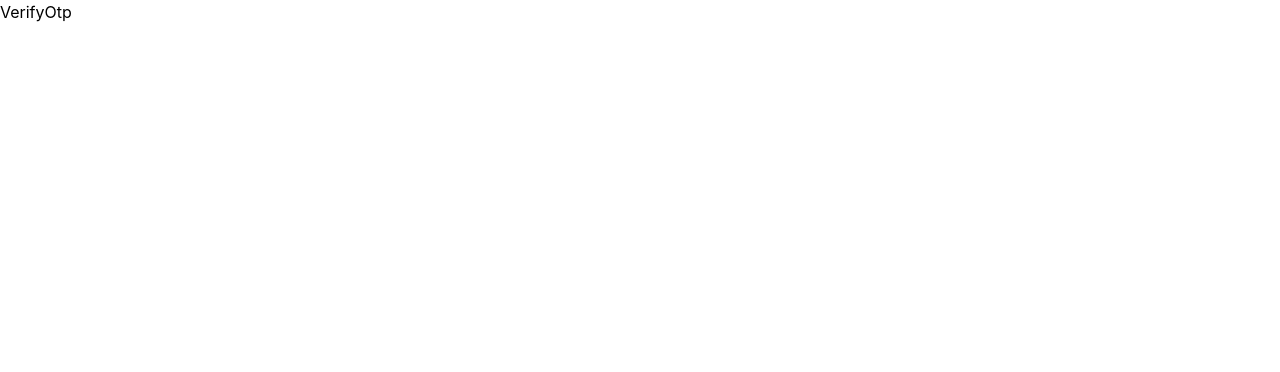
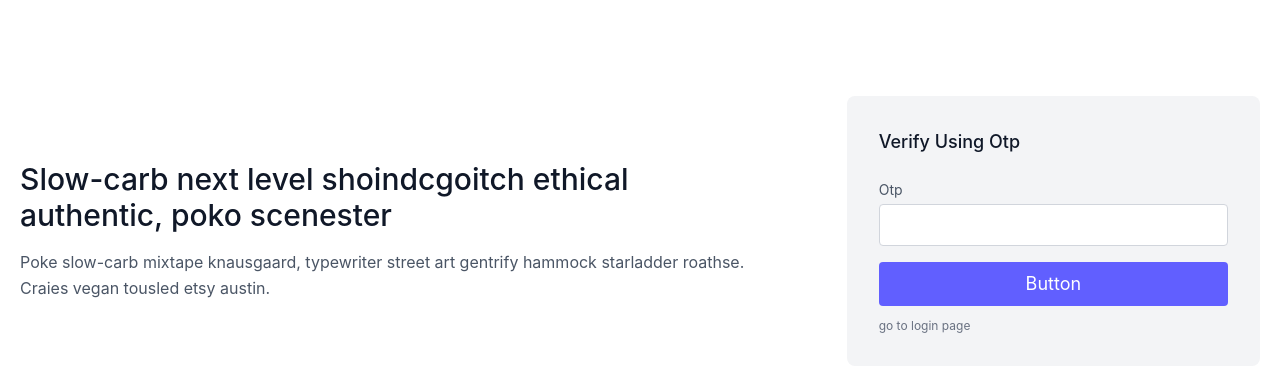
Before and after one commit to Vedanand-ux/MERN-Authentication, a React app in the folder frontend/: page /verifyotp in a window 1280 px wide. Shown: the top 372 px of the page. Built offline with nearby package versions, Linux system fonts and the light colour scheme; the HTML template or start-up script is replaced by a standard one.

Commit message:
update verify otp page

```diff
--- a/frontend/src/pages/VerifyOtp.jsx
+++ b/frontend/src/pages/VerifyOtp.jsx
@@ -1,8 +1,59 @@
-import React from 'react'
+import React, { use, useState } from 'react'
+import { Link } from 'react-router-dom';
+import axios from 'axios';
+import { server } from '../main';
+import { toast } from 'react-toastify';
 
 export const VerifyOtp = () => {
+
+  const [otp, setOtp] = useState('');
+  const [btnLoading, setBtnLoading] = useState(false);
+
+  const submitHandler = async(e) => {
+    setBtnLoading(true);
+    e.preventDefault();
+
+    const email = localStorage.getItem("email");
+    try{
+      const {data} = await axios.post(`${server}/api/v1/verify`,{email,otp},{
+        withCredentials: true,
+      }
+    );
+
+      toast.success(data.message);
+      localStorage.clear("email");
+    }catch(error){
+      toast.error(error.response.data.message);
+    }finally{
+      setBtnLoading(false);
+    }
+  };
   return (
-    <div>VerifyOtp</div>
+    <section className="text-gray-600 body-font">
+  <div className="container px-5 py-24 mx-auto flex flex-wrap items-center">
+    <div className="lg:w-3/5 md:w-1/2 md:pr-16 lg:pr-0 pr-0">
+      <h1 className="title-font font-medium text-3xl text-gray-900">Slow-carb next level shoindcgoitch ethical authentic, poko scenester</h1>
+      <p className="leading-relaxed mt-4">Poke slow-carb mixtape knausgaard, typewriter street art gentrify hammock starladder roathse. Craies vegan tousled etsy austin.</p>
+    </div>
+    <form onSubmit={submitHandler} className="lg:w-2/6 md:w-1/2 bg-gray-100 rounded-lg p-8 flex flex-col md:ml-auto w-full mt-10 md:mt-0">
+      <h2 className="text-gray-900 text-lg font-medium title-font mb-5">Verify Using Otp</h2>
+
+      <div className="relative mb-4">
+        <label htmlFor="otp" className="leading-7 text-sm text-gray-600">Otp</label>
+        <input type="number" id="otp" name="otp" className="w-full bg-white rounded border border-gray-300 focus:border-indigo-500 focus:ring-2 focus:ring-indigo-200 text-base outline-none text-gray-700 py-1 px-3 leading-8 transition-colors duration-200 ease-in-out" value={otp}
+        onChange={e=>setOtp(e.target.value)}
+        required />
+      </div>
+
+
+      <button className="text-white bg-indigo-500 border-0 py-2 px-8 focus:outline-none hover:bg-indigo-600 rounded text-lg" disabled={btnLoading}>
+        {btnLoading ? "Submitting..." : "Button"}
+      </button>
+
+      <Link to={"/login"} className="text-xs text-gray-500 mt-3">go to login page </Link>
+    </form>
+  </div>
+</section>
   )
 }
 
```
Also changed, not shown: 1 other file (tests, documents, lock files or other folders).
